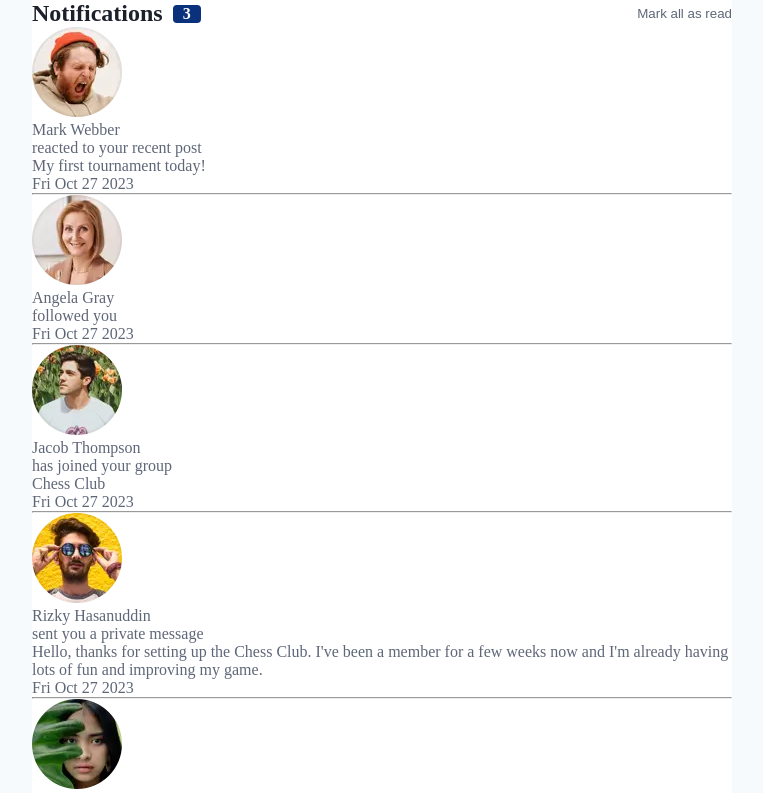
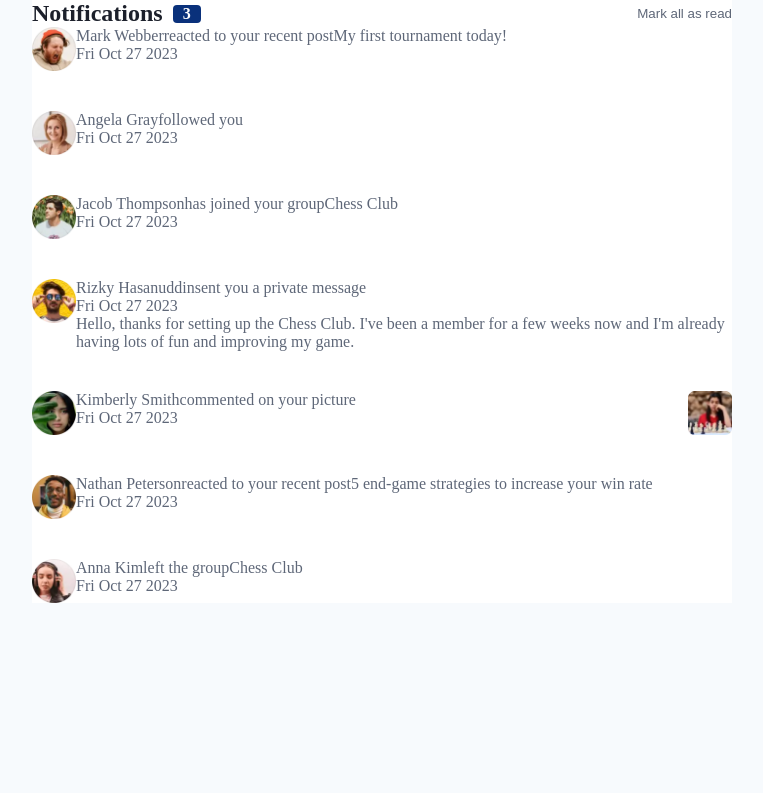
Before and after one commit to MichaelShawUK/frontend-mentor, a React (Vite) app: page / in a window 1280 px wide. Shown: the top 793 px of the page, without its empty margins (258-1021 px from the left). Built offline with nearby package versions, Linux system fonts and the light colour scheme; a web font is replaced by a local one.

Commit message:
Set notification grid layout

```diff
--- a/src/projects/junior/notifications-page-main/src/components/Notification.tsx
+++ b/src/projects/junior/notifications-page-main/src/components/Notification.tsx
@@ -12,9 +12,9 @@ interface Props {
 }
 
 function Notification({ notification }: Props) {
-  let subject,
-    privateMessage,
-    picture = null;
+  let subject = null;
+  let picture = null;
+  let privateMessage = null;
 
   if (notification instanceof PostReaction) subject = notification.postTitle;
   if (notification instanceof JoinGroup) subject = notification.group;
@@ -25,14 +25,17 @@ function Notification({ notification }: Props) {
 
   return (
     <div className="notification">
-      <img src={notification.user.avatar} />
-      <p>{notification.user.full_name()}</p>
-      <p>{notification.message}</p>
-      {subject && <p>{subject}</p>}
-      {privateMessage && <p>{privateMessage}</p>}
-      {picture && <img src={picture} />}
-      <p>{notification.created_at.toDateString()}</p>
-      <hr></hr>
+      <img src={notification.user.avatar} className="avatar" />
+      <div className="summary">
+        <p className="message">
+          <span className="name">{notification.user.full_name()}</span>
+          {notification.message}
+          {subject && <span className="subject">{subject}</span>}
+        </p>
+        <p className="time">{notification.created_at.toDateString()}</p>
+      </div>
+      {picture && <img src={picture} className="picture" />}
+      {privateMessage && <p className="private-message">{privateMessage}</p>}
     </div>
   );
 }
--- a/src/projects/junior/notifications-page-main/src/styles/css/index.css
+++ b/src/projects/junior/notifications-page-main/src/styles/css/index.css
@@ -29,6 +29,31 @@ header button:hover {
   border-radius: 4px;
 }
 
+.notification {
+  display: grid;
+  grid-template-areas: "avatar summary picture" "avatar summary picture" "avatar private private";
+  grid-template-columns: 44px 1fr 44px;
+  margin-bottom: 40px;
+}
+
+.avatar {
+  grid-area: avatar;
+  height: 44px;
+}
+
+.summary {
+  grid-area: summary;
+}
+
+.picture {
+  grid-area: picture;
+  height: 44px;
+}
+
+.private-message {
+  grid-area: private;
+}
+
 @font-face {
   font-family: "Plus Jakarta Sans";
   src: url("src/projects/junior/notifications-page-main/src/assets/fonts/PlusJakartaSans-VariableFont_wght.ttf");
--- /dev/null
+++ b/src/projects/junior/notifications-page-main/src/styles/scss/_notification.scss
@@ -0,0 +1,30 @@
+@import "colors";
+$image-size: 44px;
+
+.notification {
+  display: grid;
+  grid-template-areas:
+    "avatar summary picture"
+    "avatar summary picture"
+    "avatar private private";
+  grid-template-columns: $image-size 1fr $image-size;
+  margin-bottom: 40px;
+}
+
+.avatar {
+  grid-area: avatar;
+  height: $image-size;
+}
+
+.summary {
+  grid-area: summary;
+}
+
+.picture {
+  grid-area: picture;
+  height: $image-size;
+}
+
+.private-message {
+  grid-area: private;
+}
--- a/src/projects/junior/notifications-page-main/src/styles/scss/index.scss
+++ b/src/projects/junior/notifications-page-main/src/styles/scss/index.scss
@@ -1,5 +1,6 @@
 @import "colors";
 @import "header";
+@import "notification";
 
 @font-face {
   font-family: "Plus Jakarta Sans";
```
Also changed, not shown: 1 other file (tests, documents, lock files or other folders).
